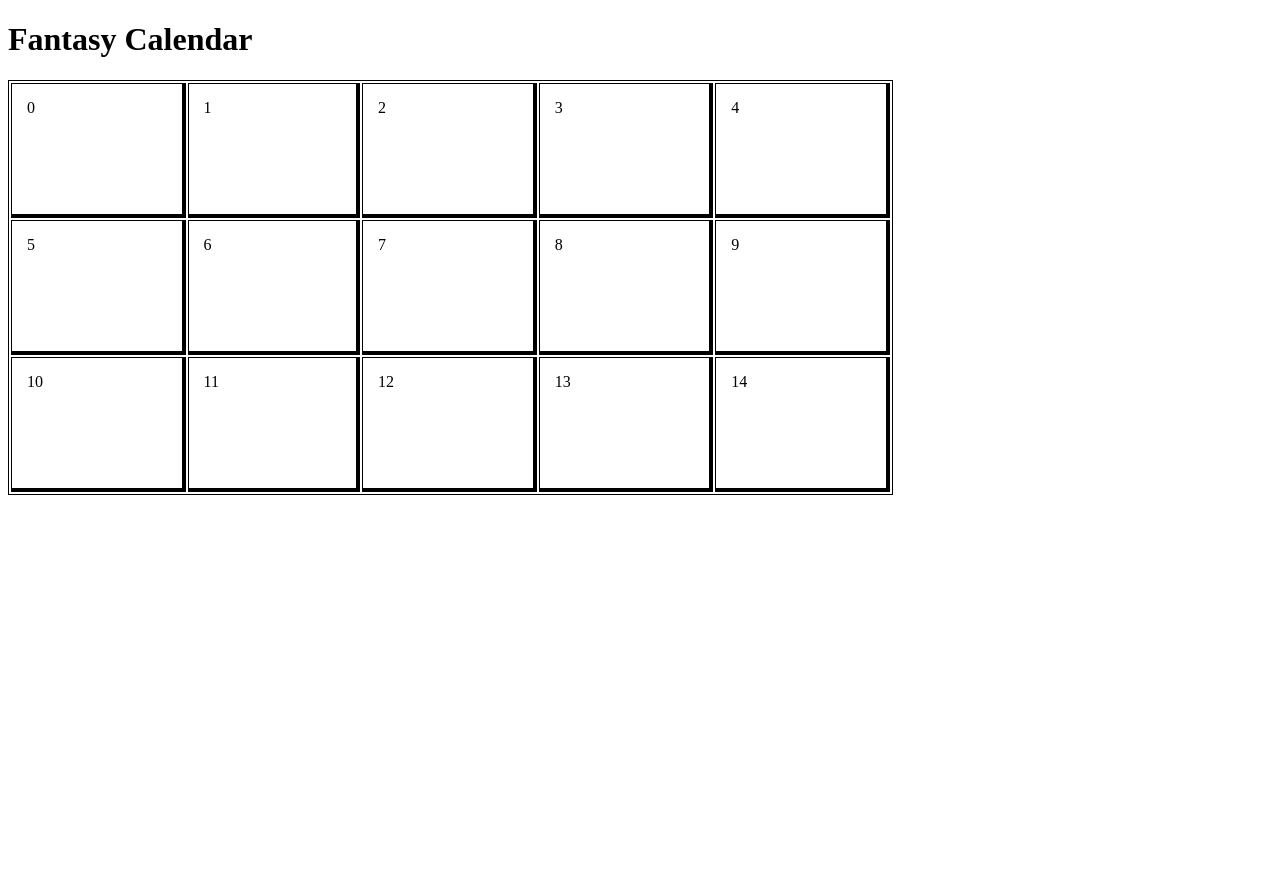
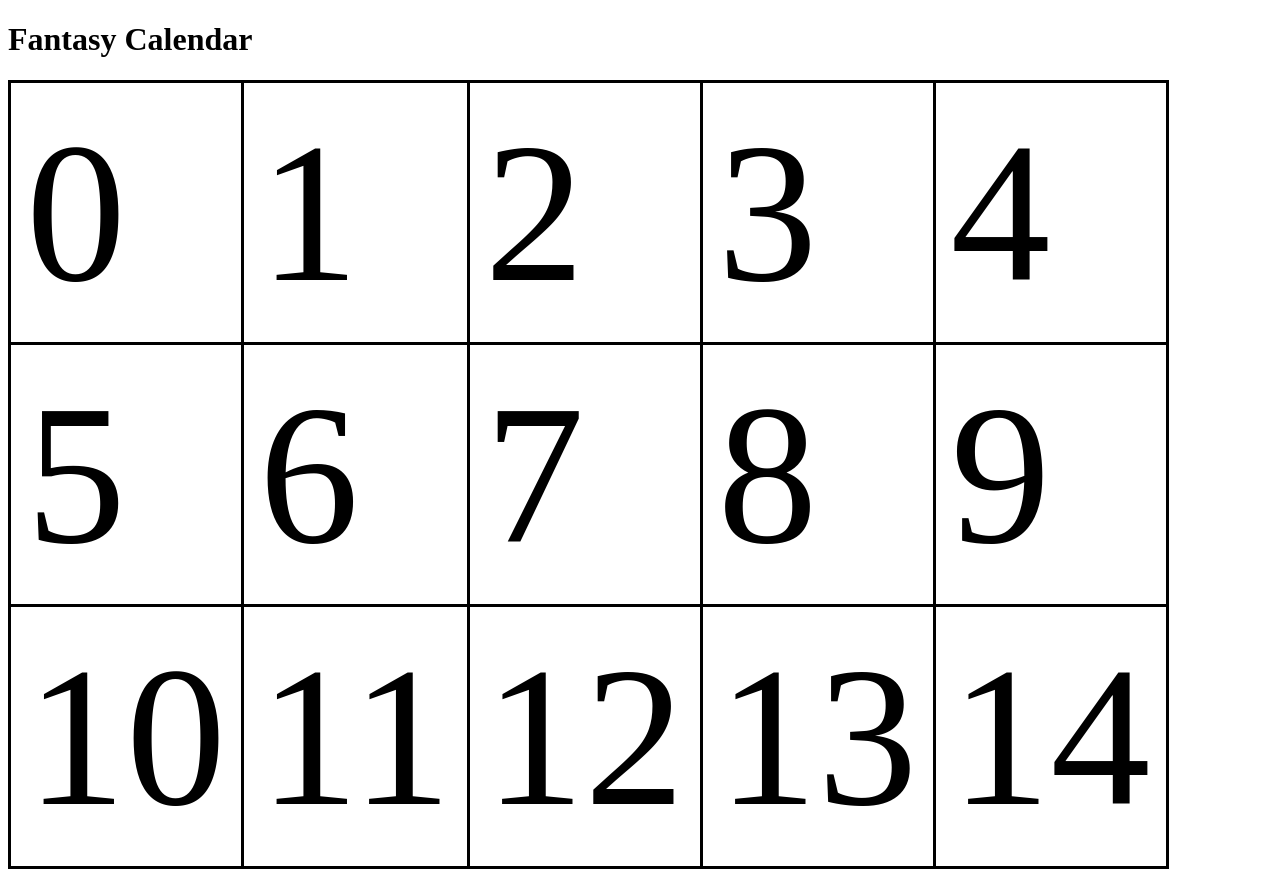
Before and after one commit to Carth501/FantasyCalendar, an Angular app in the folder angular-fantasy-calendar/: page / in a window 1280 px wide. Before the commit the page ends 800 px from the top, so only its background shows below. Built offline with nearby package versions, Linux system fonts and the light colour scheme.

Commit message:
reworked month display

```diff
--- a/angular-fantasy-calendar/src/app/month/month.component.css
+++ b/angular-fantasy-calendar/src/app/month/month.component.css
@@ -1,19 +1,23 @@
 table, th, td {
-    border: 1px solid black;
+    border: 3px solid black;
 }
 
 table {
+    border-collapse: collapse;
     width: 70%;
+    font-size: 200px;
 }
 
 th, td {
+    min-width: 60px;
     height: 100px;
     padding: 15px;
-    border-bottom: 4px solid black;
-    border-right: 4px solid black;
 }
 
 td {
     text-align: left;
     vertical-align: top;
 }
+
+
+tr:hover {background-color: #c6d3ff81;}
--- a/angular-fantasy-calendar/src/app/month/month.component.html
+++ b/angular-fantasy-calendar/src/app/month/month.component.html
@@ -1,5 +1,7 @@
-<table class="days">
-    <tr *ngFor="let week of month.weeks">
-        <td *ngFor="let day of week.days">{{day.id}}</td>
-    </tr>
-</table>
+<div  style="overflow-x: auto;">
+    <table class="days">
+        <tr *ngFor="let week of month.weeks">
+            <td *ngFor="let day of week.days">{{day.id}}</td>
+        </tr>
+    </table>
+</div>
```
Also changed, not shown: angular-fantasy-calendar/src/app/models/days-of-the-week.ts (added, +9 -0 lines).
